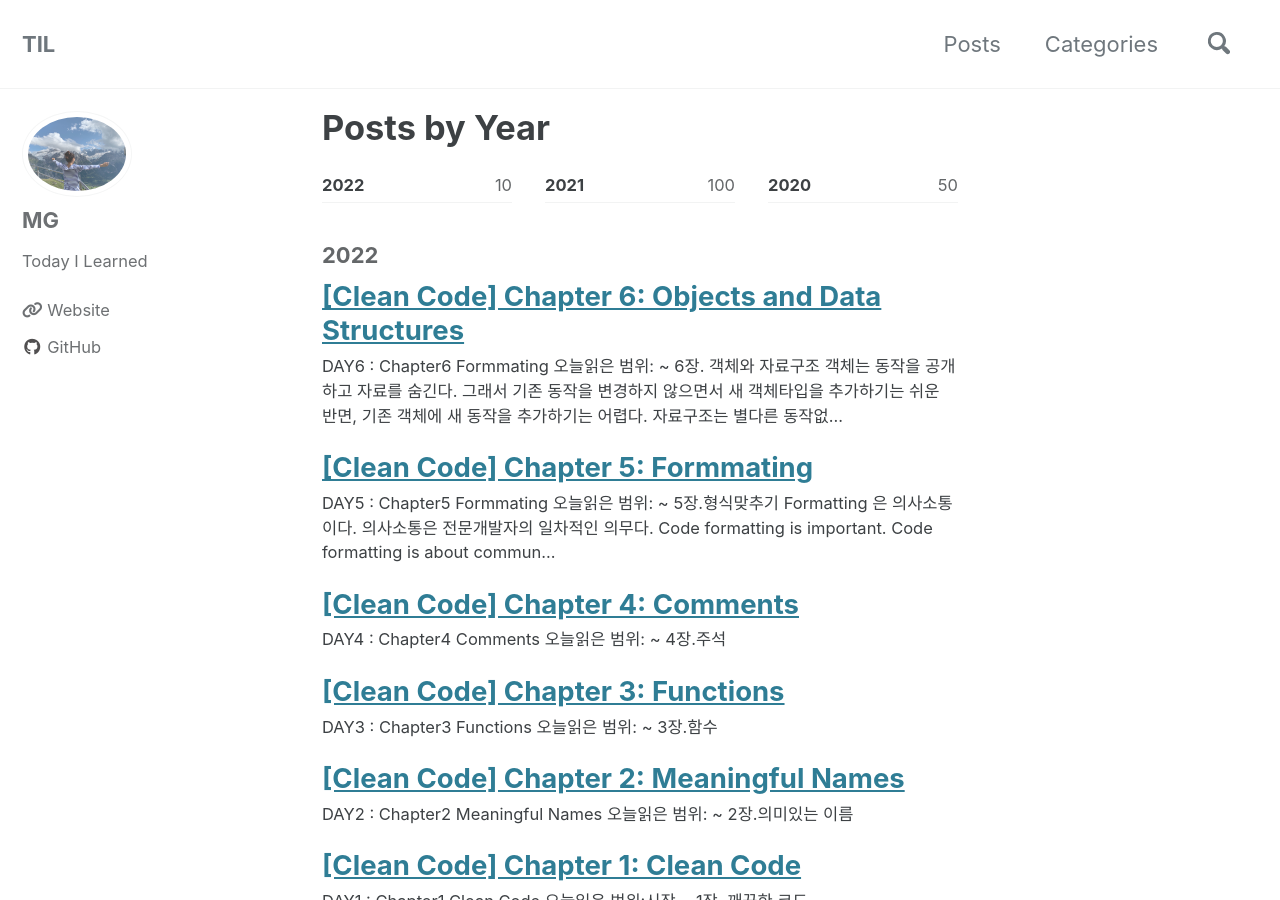
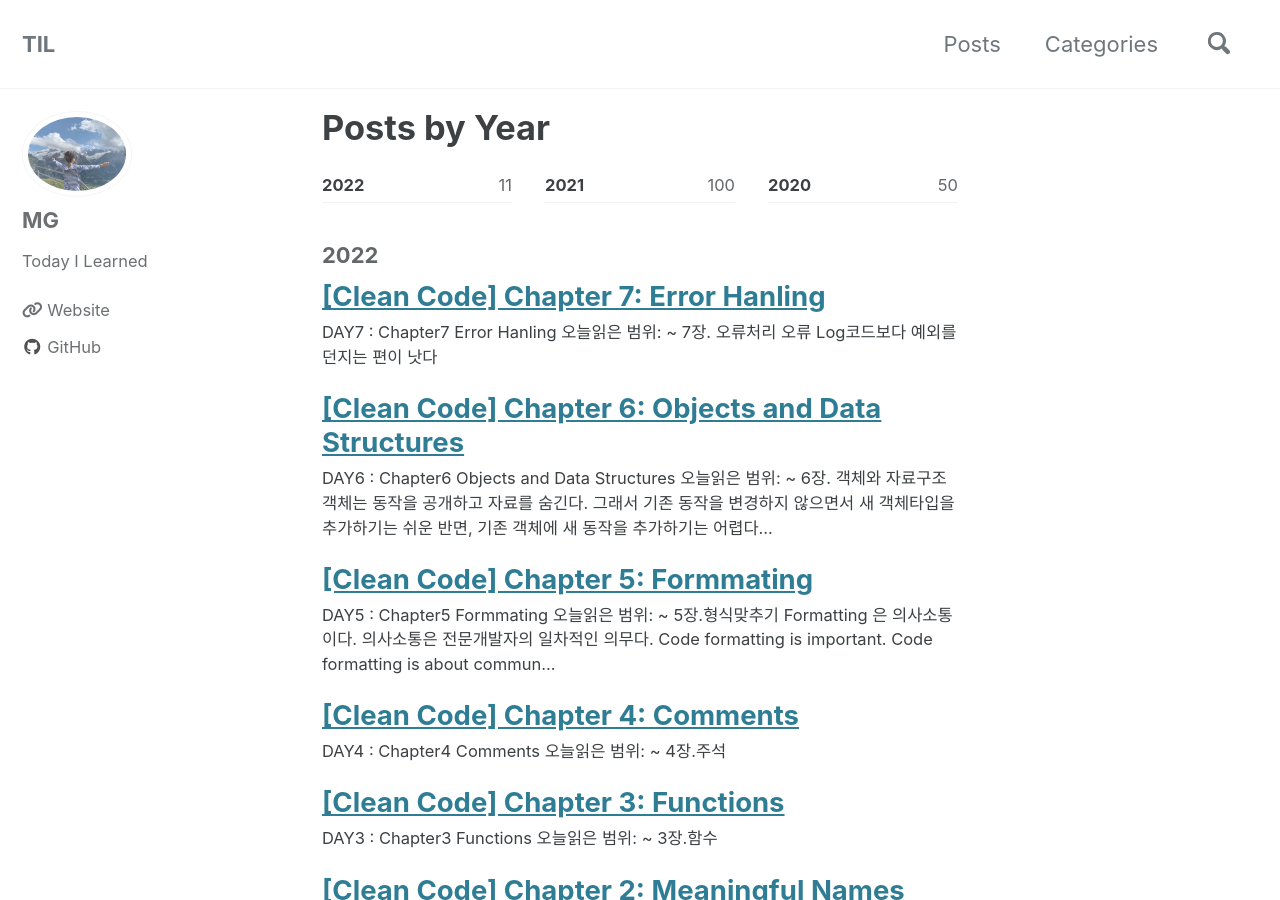
Before and after one commit to sujinsjlee/TIL, a Jekyll site: the page built from _pages/year-archive.md, in a window 1280 px wide and 900 px high. Built offline with Jekyll 4.4.1, drawn with Linux system fonts in a browser that asks for light colours; cached includes are drawn as plain includes; nearby versions of some CDN libraries; part of the change alters nothing that is shown.

Commit message:
[Clean code] Error Handling

````diff
--- a/_posts/2022-03-01-CleanCode_Objects_DataStructures.md
+++ b/_posts/2022-03-01-CleanCode_Objects_DataStructures.md
@@ -8,7 +8,7 @@ tags:
   - 노개북
 ---
 
-# DAY6 : Chapter6 Formmating
+# DAY6 : Chapter6 Objects and Data Structures
 #### 오늘읽은 범위: ~ 6장. 객체와 자료구조
 - 객체는 동작을 공개하고 자료를 숨긴다. 그래서 기존 동작을 변경하지 않으면서 새 객체타입을 추가하기는 쉬운 반면, 기존 객체에 새 동작을 추가하기는 어렵다.
 - 자료구조는 별다른 동작없이 자료를노출한다. 그래서 새 동작을 추가하기는 쉬우나, 기존 함수에 새 자료구조를 추가하기는 어렵다.
@@ -54,7 +54,10 @@ tags:
     Street ownerStreet = ownerId.getLicenseInfo();
     ```
 
-
+- [DTO](https://www.youtube.com/watch?v=EeJnNaiMy3U)
+    - 변수만 가지고 별다른 함수가 없는 형태의 객체를 자료 전달 객체(DTO)라고 한다. 사용자에게 받은 메시지나 레이어 간에 데이터를 전달하기 위해 사용한다.
+    - This is a form of a data structure which is a class with public variables and no functions and sometimes called DTO. DTOs are very useful structures, especially when communicating with databases or parsing messages from sockets and so on.
+    - And there is another more common form called the “bean” form. Beans have private variables manipulated by getters and setters. As the following
 
 ## 소감
 - get__()->get__() 꼬리물기 식의 코드 구현을 앞으로는 주의하도록 해야겠다.
--- /dev/null
+++ b/_posts/2022-03-05-CleanCode_ErrorHandling.md
@@ -0,0 +1,73 @@
+---
+title: "[Clean Code] Chapter 7: Error Hanling"
+categories:
+  - Clean Code
+tags:
+  - 노마드코더
+  - 북클럽
+  - 노개북
+---
+
+# DAY7 : Chapter7 Error Hanling
+#### 오늘읽은 범위: ~ 7장. 오류처리
+- 오류 Log코드보다 예외를 던지는 편이 낫다
+
+## 책에서 기억하고 싶은 내용
+
+> **뭔가 잘못되면 바로 잡을 책임은 바로 우리 프로그래머에게 있다**
+
+- try-catch-finally 문 부터 먼저 사용하라
+- Provide Context with Exceptions
+    - Use informative error messages and relativant exception parameters
+- Define Exception Classes in Terms of a Caller’s Needs
+    - How they are caught?
+- Define the normal flow
+    - Cleanly separate business logic from error handling
+- Don’t Return Null
+- Don’t Pass Null
+    - NULL 을 반환하거나 전달하지 말자
+    - NullException처리를 고려하기 전에 NULL값은 그냥 전달하지도 반환하지도말자
+
+## 소감
+- trace 를 남기고 logging으로 abnormal 처리하는게 익숙했는데 앞으로 코드를 구현할때 Exception 처리하는 것을 우선적으로 고려해야겠다.
+
+
+## 궁금한 점
+- [Does C++ support 'finally' blocks? (And what's this 'RAII' I keep hearing about?)](https://stackoverflow.com/questions/161177/does-c-support-finally-blocks-and-whats-this-raii-i-keep-hearing-about)
+    - No, C++ does not support 'finally' blocks.
+- what is **finally** block?
+    - JAVA 예외처리
+    - try{} 구문을 실행 중에 예외가 발생하면 그 지점에서 실행을 중지하고 catch{} 구문이 실행된다.
+    - catch() 메서드 인자로 발생하는 예외 클래스를 인자를 주면 된다.
+    - **finally{}** 는 예외가 발생하든 안하든 반드시 실행되어야하는 작업이 있을 시 사용하는데 생략해도 된다.
+
+
+    ```java
+    try { /**
+    * 정상이라면 이 코드는 아무런 문제없이 블록의 시작부터 끝까지 실행된다.
+    * 하지만 경우에 따라 예외가 발생할 수 있다.
+    * 예외는 throw 문에 의해 직접적으로 발생할 수도 있고,
+    * 또는 예외를 발생시키는 메서드의 호출에 의해 발생할 수도 있다. */
+    }
+    catch (e) { /**
+    * 이 블록 내부의 문장들은 오직 try 블록에서 예외가 발생할 경우에만 실행된다.
+    * 이 문장들에선 지역 변수 e를 사용하여 Error 객체 또는 앞에서 던진 다른 값을 참조할 수 있다.
+    * 이 블록에서는 어떻게든 그 예외를 처리할 수도 있고,
+    * 그냥 아무것도 하지 않고 예외를 무시할 수도 있고,
+    * 아니면 throw 를 사용해서 예외를 다시 발생시킬 수도 있다. */
+    }
+    finally { /**
+    * 이 블록에는 try 블록에서 일어난 일에 관계없이 무조건 실행될 코드가 위치한다.
+    * 이 코드는 try 블록이 어떻게든 종료되면 실행된다.
+    * try 블록이 종료되는 상황은 다음과 같다.
+    * 1) 정상적으로 블록의 끝에 도달했을 때
+    * 2) break, continue 또는 return 문에 의해서
+    * 3) 예외가 발생했지만 catch 절에서 처리했을 때
+    * 4) 예외가 발생했고 그것이 잡히지 않은 채 퍼져나갈 때 */
+    }
+    ```
+
+
+`#노마드코더`
+`#북클럽`
+`#노개북`
````
